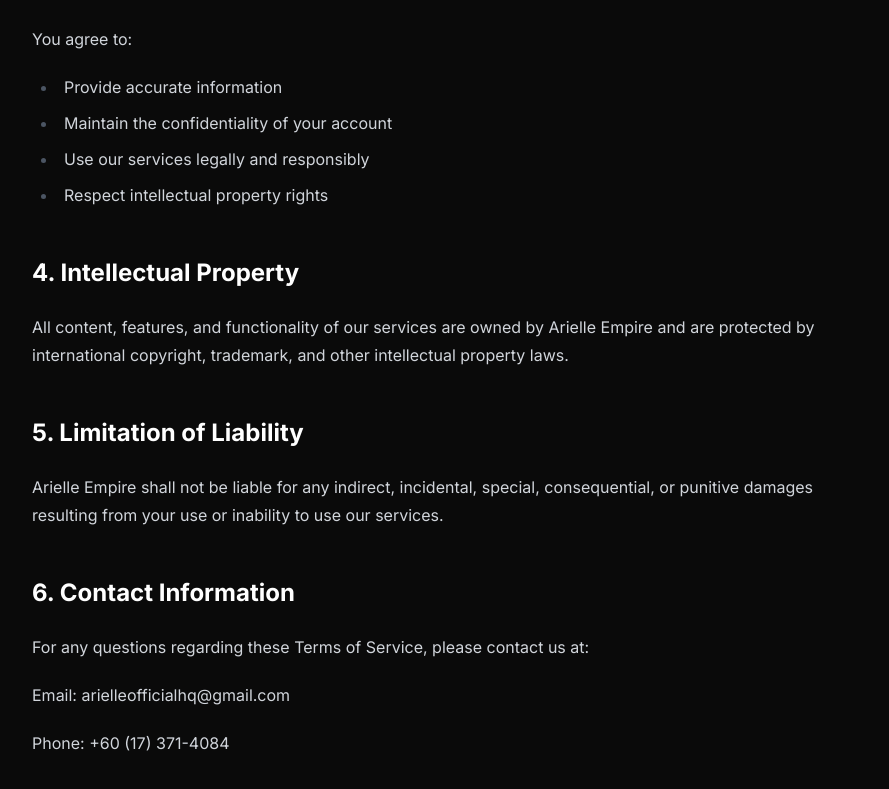
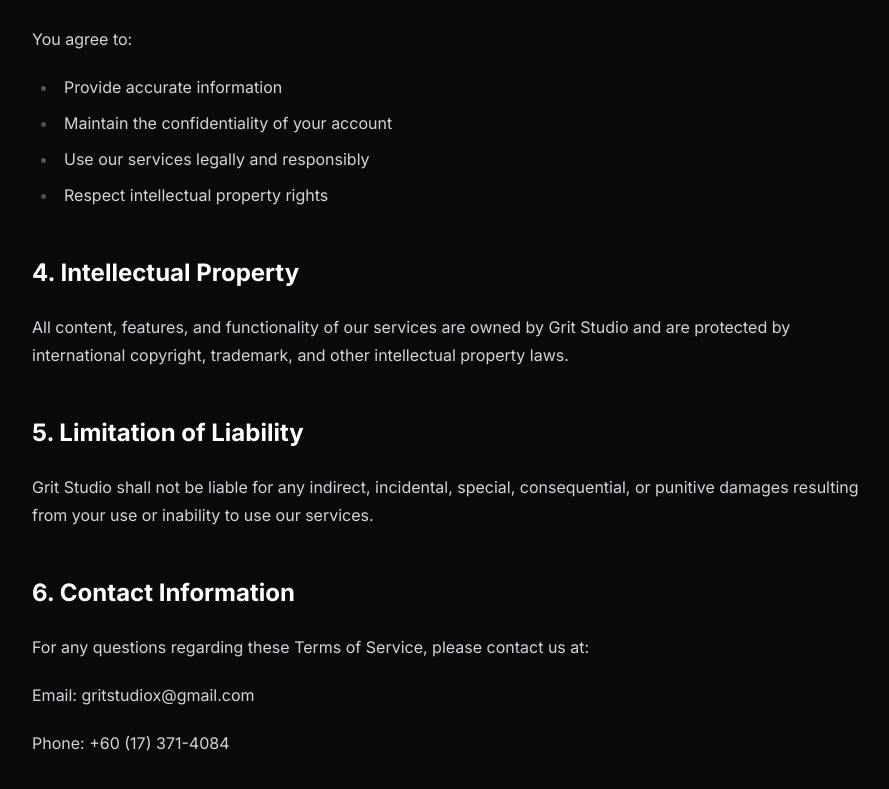
Before and after one commit to aimaneth/Arielle-Empire, a Next.js app: page /terms in a window 1280 px wide. Shown: the part 811-1600 px from the top of the page, without its empty margins (192-1081 px from the left). Built offline with nearby package versions, Linux system fonts and the light colour scheme.

Commit message:
update brand

```diff
--- a/src/app/layout.tsx
+++ b/src/app/layout.tsx
@@ -13,28 +13,28 @@ export const viewport: Viewport = {
 }
 
 export const metadata: Metadata = {
-  title: 'Arielle Empire | Modern Digital Solutions',
+  title: 'Grit Studio | Modern Digital Solutions',
   description: 'Professional web, mobile, and cloud solutions for modern businesses. We specialize in web development, mobile apps, cloud solutions, and AI integration.',
   keywords: 'web development, mobile apps, cloud solutions, AI integration, digital agency, software development, Malaysia',
-  authors: [{ name: 'Arielle Empire' }],
-  creator: 'Arielle Empire',
-  publisher: 'Arielle Empire',
+  authors: [{ name: 'Grit Studio' }],
+  creator: 'Grit Studio',
+  publisher: 'Grit Studio',
   formatDetection: {
     email: false,
     address: false,
     telephone: false,
   },
   openGraph: {
-    title: 'Arielle Empire',
+    title: 'Grit Studio',
     description: 'Professional Digital Solutions for Modern Businesses',
     images: ['/og-image.jpg'],
     locale: 'en_US',
     type: 'website',
-    siteName: 'Arielle Empire',
+    siteName: 'Grit Studio',
   },
   twitter: {
     card: 'summary_large_image',
-    title: 'Arielle Empire',
+    title: 'Grit Studio',
     description: 'Professional Digital Solutions for Modern Businesses',
     images: ['/og-image.jpg'],
   },
--- a/src/app/license/page.tsx
+++ b/src/app/license/page.tsx
@@ -24,7 +24,7 @@ export default function License() {
 
             <h2>Company Registration</h2>
             <p>
-              Arielle Empire is officially registered in Malaysia under the following details:
+              Grit Studio is officially registered in Malaysia under the following details:
             </p>
             <ul>
               <li>Registration Number: 201903354986</li>
@@ -68,7 +68,7 @@ export default function License() {
             <p>
               For any inquiries regarding our business licenses and registrations, please contact us at:
             </p>
-            <p>Email: arielleofficialhq@gmail.com</p>
+            <p>Email: gritstudiox@gmail.com</p>
             <p>Phone: +60 (17) 371-4084</p>
             <p>
               Registered Office Address:<br />
--- a/src/app/privacy/page.tsx
+++ b/src/app/privacy/page.tsx
@@ -63,7 +63,7 @@ export default function Privacy() {
             <p>
               If you have any questions about this Privacy Policy, please contact us at:
             </p>
-            <p>Email: arielleofficialhq@gmail.com</p>
+            <p>Email: gritstudiox@gmail.com</p>
             <p>Phone: +60 (17) 371-4084</p>
           </div>
         </motion.div>
--- a/src/app/terms/page.tsx
+++ b/src/app/terms/page.tsx
@@ -29,7 +29,7 @@ export default function Terms() {
 
             <h2>2. Services Description</h2>
             <p>
-              Arielle Empire provides web and mobile application development services, including but not limited to:
+              Grit Studio provides web and mobile application development services, including but not limited to:
             </p>
             <ul>
               <li>Custom software development</li>
@@ -52,19 +52,19 @@ export default function Terms() {
 
             <h2>4. Intellectual Property</h2>
             <p>
-              All content, features, and functionality of our services are owned by Arielle Empire and are protected by international copyright, trademark, and other intellectual property laws.
+              All content, features, and functionality of our services are owned by Grit Studio and are protected by international copyright, trademark, and other intellectual property laws.
             </p>
 
             <h2>5. Limitation of Liability</h2>
             <p>
-              Arielle Empire shall not be liable for any indirect, incidental, special, consequential, or punitive damages resulting from your use or inability to use our services.
+              Grit Studio shall not be liable for any indirect, incidental, special, consequential, or punitive damages resulting from your use or inability to use our services.
             </p>
 
             <h2>6. Contact Information</h2>
             <p>
               For any questions regarding these Terms of Service, please contact us at:
             </p>
-            <p>Email: arielleofficialhq@gmail.com</p>
+            <p>Email: gritstudiox@gmail.com</p>
             <p>Phone: +60 (17) 371-4084</p>
           </div>
         </motion.div>
--- a/src/components/Footer.tsx
+++ b/src/components/Footer.tsx
@@ -135,7 +135,7 @@ export default function Footer() {
               <Link href="/" className="flex items-center">
                 <Image
                   src="/logo/logo.png"
-                  alt="Arielle Empire"
+                  alt="Grit Studio"
                   width={180}
                   height={48}
                   className="h-12 w-auto"
--- a/src/components/Navbar.tsx
+++ b/src/components/Navbar.tsx
@@ -41,7 +41,7 @@ export default function Navbar() {
             <Link href="/" className="flex items-center">
               <Image
                 src="/logo/logo.png"
-                alt="Arielle Empire"
+                alt="Grit Studio"
                 width={150}
                 height={40}
                 className="h-10 w-auto"
```
Also changed, not shown: public/manifest.json, 1 other file (tests, documents, lock files or other folders).
